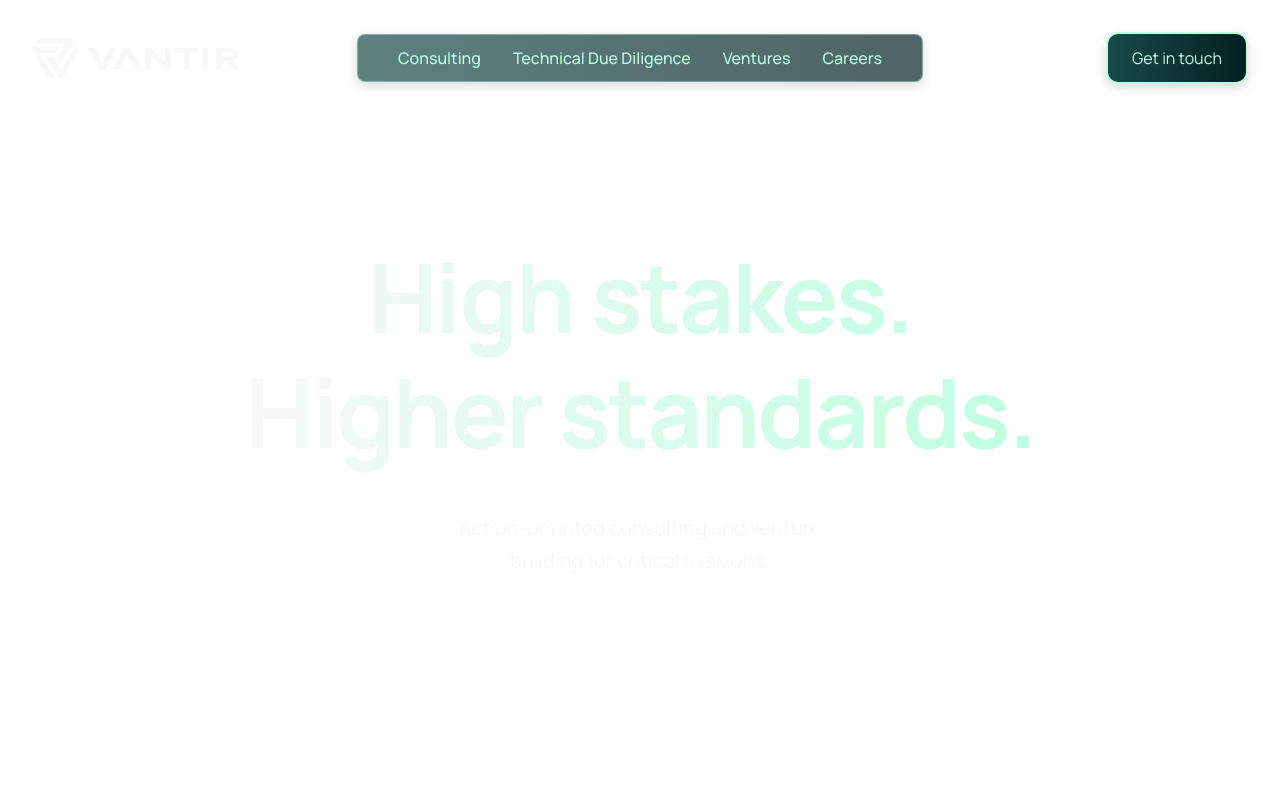
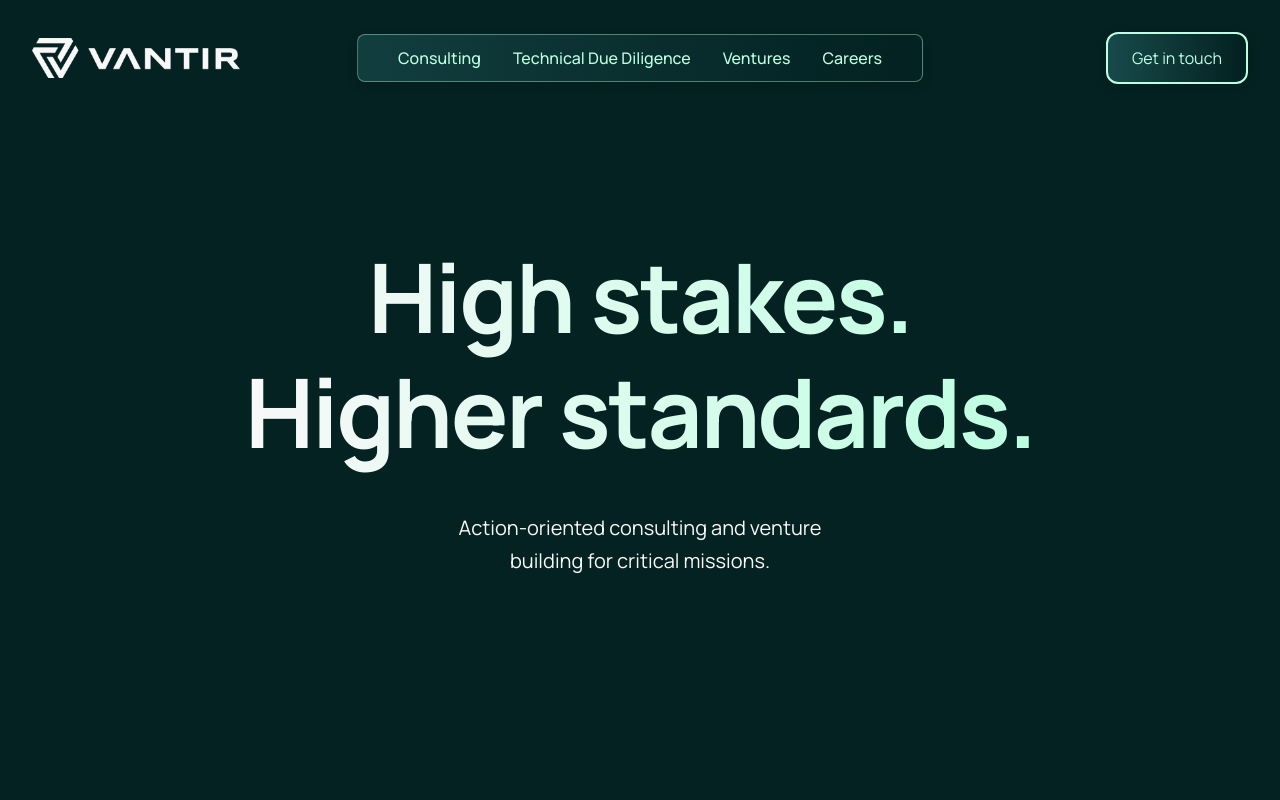
Before and after one commit to Vantir-AB/vantir-website, a Next.js app: page / in a window 1280 px wide. Shown: the top 800 px of the page. Built offline with nearby package versions, Linux system fonts and the light colour scheme.

Commit message:
Update global styles and page layout to enhance mobile experience; set consistent background color and optimize loading state visuals

```diff
--- a/src/app/globals.css
+++ b/src/app/globals.css
@@ -66,10 +66,20 @@
 }
 
 body {
-  background: transparent;
+  background: var(--color-dark-green);
   color: var(--color-black);
   font-family: var(--font-manrope), system-ui, sans-serif;
   font-weight: var(--font-body);
+}
+
+/* Prevent white flashes on mobile */
+html {
+  background-color: var(--color-dark-green);
+}
+
+/* Ensure all sections have proper backgrounds */
+section {
+  background-color: inherit;
 }
 
 /* Mobile performance optimizations */
--- a/src/app/page.tsx
+++ b/src/app/page.tsx
@@ -145,35 +145,32 @@ export default function Home() {
   }, []);
 
   return (
-    <div className="min-h-screen">
-      {/* Loading State */}
-      {!imagesLoaded && (
-        <div className="fixed inset-0 z-50 flex items-center justify-center" style={{ backgroundColor: "var(--color-dark-green)" }}>
-          <div className="text-center">
-            <div className="w-16 h-16 border-4 border-var(--color-mint) border-t-transparent rounded-full animate-spin mx-auto mb-4"></div>
-            <p style={{ color: "var(--color-mint)" }}>Loading...</p>
-          </div>
-        </div>
-      )}
-
+    <div className="min-h-screen" style={{ backgroundColor: "var(--color-dark-green)" }}>
       {/* Hero Section with Video Background */}
-      <div className="relative h-screen overflow-hidden">
+      <div className="relative h-screen overflow-hidden" style={{ backgroundColor: "var(--color-dark-green)" }}>
         {/* Video Background */}
         {isMobile ? (
+          <>
+            {/* Fallback background */}
+            <div
+              className="absolute inset-0 z-0"
+              style={{
+                backgroundImage: 'url(/background-new-mobile-poster.jpg)',
+                backgroundSize: 'cover',
+                backgroundPosition: 'center',
+                backgroundRepeat: 'no-repeat',
+                backgroundColor: 'var(--color-dark-green)'
+              }}
+            />
             <Image
               src="/background-new-mobile-small.gif"
               alt="Background animation"
               fill
               priority
-            className="absolute inset-0 z-0 object-cover"
+              className="absolute inset-0 z-10 object-cover"
               onLoad={() => setVideoLoaded(true)}
-            style={{
-              backgroundImage: 'url(/background-new-mobile-poster.jpg)',
-              backgroundSize: 'cover',
-              backgroundPosition: 'center',
-              backgroundRepeat: 'no-repeat'
-            }}
             />
+          </>
         ) : (
           <video
           ref={(el) => {
```
Lines whose indentation alone changed are shown as unchanged.
